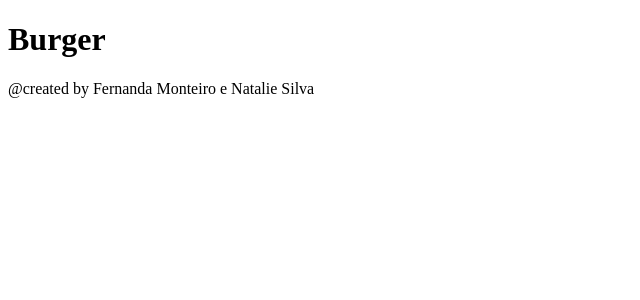
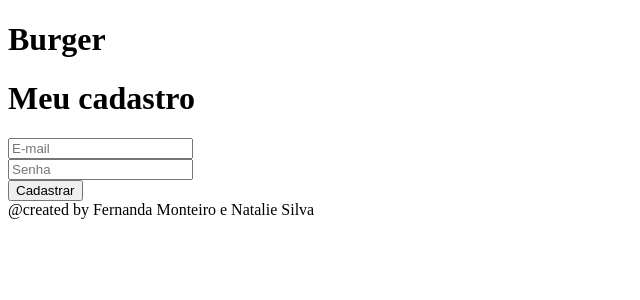
Before and after one commit to Laboratoria/SAP007-burger-queen-api-client, a React (Create React App) app: page / in a window 1280 px wide. Shown: the top 300 px of the page, without its empty margins (0-640 px from the left). Built offline with nearby package versions, Linux system fonts and the light colour scheme.

Commit message:
Implementando input na tela login

```diff
--- a/src/App.js
+++ b/src/App.js
@@ -1,9 +1,11 @@
 import { Footer } from "./components/Footer.js"
+import Form from "./components/Form.js"
 
 function App() {
   return (
     <div className="App">
       <h1>Burger</h1>
+      < Form />
       < Footer />
     </div>
   )
--- /dev/null
+++ b/src/components/Form.js
@@ -0,0 +1,42 @@
+import { useState } from 'react'
+
+function Form() {
+    function cadastrarUsuario(e){
+        e.preventDefault()
+        console.log(`Usuário ${name} foi cadastrado com a senha: ${password}`)
+    }
+
+    const [name, setName] = useState()
+    const [password, setPassword] = useState()
+
+    return (
+        <div>
+            <h1>Meu cadastro</h1>
+            <form onSubmit={cadastrarUsuario}>
+                <div>
+                    <input
+                        type='text'
+                        id='email'
+                        name='email'
+                        placeholder='E-mail'
+                        onChange={(e) => setName(e.target.value)}
+                    />
+                </div>
+                <div>
+                    <input
+                    type='password'
+                    id='passsword'
+                    name='password'
+                    placeholder='Senha'
+                    onChange={(e) => setPassword(e.target.value)}
+                    />
+                </div>
+                <div>
+                    <input type='submit' value='Cadastrar'/>
+                </div>
+            </form>
+        </div>
+    )
+}
+
+export default Form
```
Also changed, not shown: 1 other file (tests, documents, lock files or other folders).
